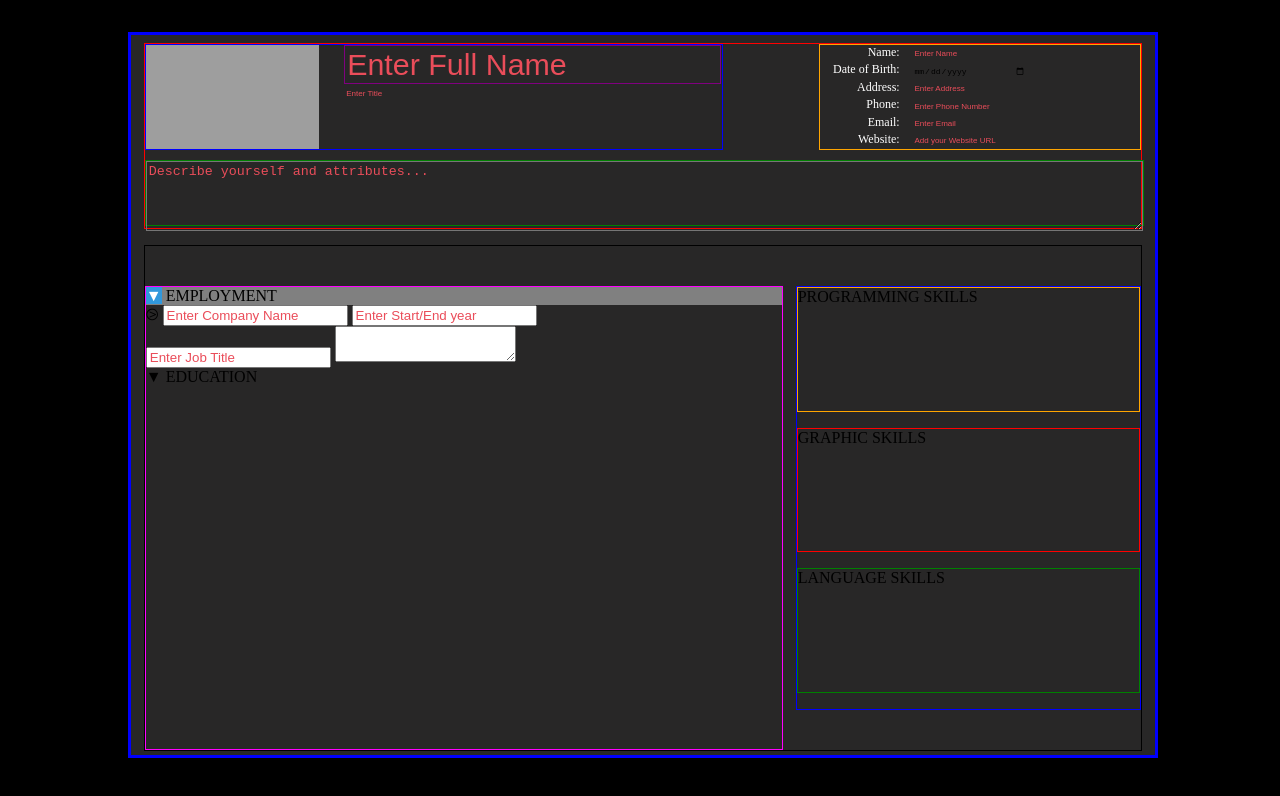
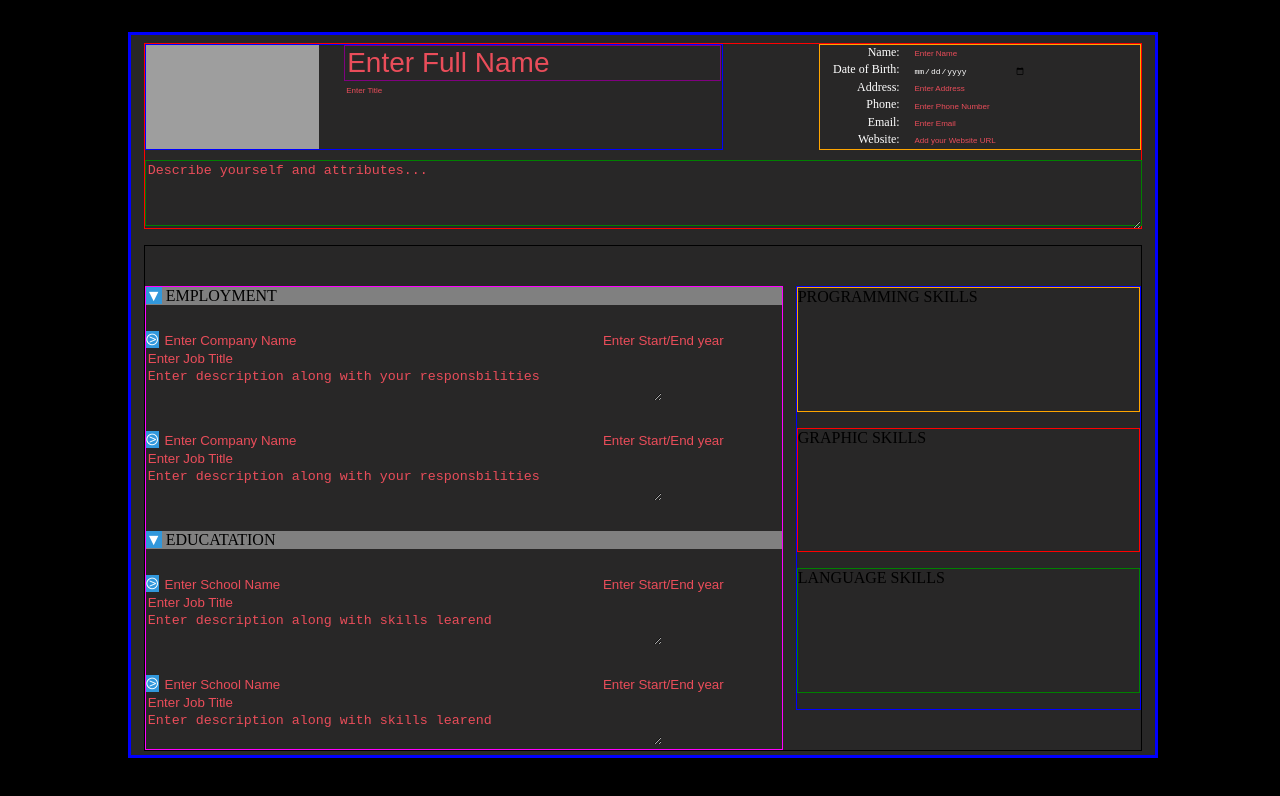
Before and after one commit to JcTheSavoir/rtt08-resume307_4, a plain HTML site: page index.html in a window 1280 px wide. Drawn offline with Linux system fonts and the light colour scheme; grey boxes are pictures that could not be loaded.

Commit message:
Add further containers into employer/education This is where people will enter past employer and education history.  Also add temporary styling of some tag selectors in css to show what the design will look like once finished

```diff
--- a/index.html
+++ b/index.html
@@ -9,6 +9,7 @@
         <link rel="stylesheet" href="style.css">
     </head>
     <body>
+
         <!-- container for entire page -->
         <div class="indexContainer">
             <!-- container for top section -->
@@ -61,7 +62,7 @@
 
                 <!-- Employment and education container -->
                 <div class="empAndEduContainer">
-
+                    <!-- employment section -->
                     <div class="employmentTop">
                         <span class="downSymbolEmployer">&#9660</span>
                         <span class="employmentTitle">EMPLOYMENT</span>
@@ -75,20 +76,55 @@
                             </span>
                             <input type="text" class="timeFrame" placeholder="Enter Start/End year">
                         </div>
-                        <input type="text" class="jobTitle" placeholder="Enter Job Title">
-                        <textarea name="jobSkills" id="" cols="" rows="" class="jobSkills"></textarea>
-
+                        <input type="text" class="jobTitle" placeholder="Enter Job Title"><br>
+                        <textarea name="jobSkills" id="" cols="" rows="" class="jobSkills" placeholder="Enter description along with your responsbilities"></textarea>
                     </div>
 
+                    <!-- <hr> -->
+
+                    <div class="employmentDetailsContainer">
+                        <div class="comTimeAndName">
+                            <span class="symbolNameContainer">
+                                <span class="rightSymbolEmployer">&#10689</span>
+                                <input for="text" class="placeName" placeholder="Enter Company Name">
+                            </span>
+                            <input type="text" class="timeFrame" placeholder="Enter Start/End year">
+                        </div>
+                        <input type="text" class="yourTitle" placeholder="Enter Job Title"><br>
+                        <textarea name="yourSkills" id="" cols="" rows="" class="yourSkills" placeholder="Enter description along with your responsbilities"></textarea>
+                    </div>
+
+                    <!-- Education section -->
                     <div class="educationTop">
-                        <span class="downSymbolEducation">&#9660</span>
-                        <span class="educationTitle">EDUCATION</span>
+                        <span class="downSymbolEducator">&#9660</span>
+                        <span class="educationTitle">EDUCATATION</span>
                     </div>
 
                     <div class="educationDetailsContainer">
+                        <div class="comTimeAndName">
+                            <span class="symbolNameContainer">
+                                <span class="rightSymbolEducator">&#10689</span>
+                                <input for="text" class="placeName" placeholder="Enter School Name">
+                            </span>
+                            <input type="text" class="timeFrame" placeholder="Enter Start/End year">
+                        </div>
+                        <input type="text" class="yourTitle" placeholder="Enter Job Title"><br>
+                        <textarea name="yourSkills" id="" cols="" rows="" class="yourSkills" placeholder="Enter description along with skills learend"></textarea>
+                    </div>
 
+                    <!-- <hr> -->
+                    <!-- <br> -->
 
-
+                    <div class="educationDetailsContainer">
+                        <div class="comTimeAndName">
+                            <span class="symbolNameContainer">
+                                <span class="rightSymbolEducator">&#10689</span>
+                                <input for="text" class="placeName" placeholder="Enter School Name">
+                            </span>
+                            <input type="text" class="timeFrame" placeholder="Enter Start/End year">
+                        </div>
+                        <input type="text" class="yourTitle" placeholder="Enter Job Title"><br>
+                        <textarea name="yourSkills" id="" cols="" rows="" class="yourSkills" placeholder="Enter description along with skills learend"></textarea>
                     </div>
 
 
--- a/style.css
+++ b/style.css
@@ -1,6 +1,22 @@
 ::placeholder{
     color: rgb(234, 77, 90);
 }
+/*
+Remove code below this comment, until you hit the "Don't remove below code" comment.  This is temporary, and should be overriden automatically by css choosing next
+*/
+input{
+    color: white;
+    background-color: transparent;
+    border: transparent;
+}
+
+textarea{
+    color: White;
+    background-color: transparent;
+    border: transparent;
+    width: 40vw;
+}
+/* Don't remove below code */
 
 .indexContainer{
 width: 80vw;
@@ -37,7 +53,7 @@ height: 13vh;
 }
 #fName{
     border: 1px solid purple;
-    font-size: 3.8vh;
+    font-size: 3.5vh;
     background-color: transparent;
     width: 29vw;
     height: fit-content;
@@ -109,8 +125,26 @@ display: flex;
 border: 1px solid magenta;
 margin: 5vh 1vw 0 0;
 width: 50vw;
+display: flex;
+flex-direction: column;
+justify-content: space-between;
 }
 
+hr {
+    border: none;
+    border-top: 3px dotted rgba(59, 58, 58, 0.68);
+    /* color: #333; */
+    /* overflow: visible; */
+    /* text-align: center; */
+    height: 5px;
+}
+
+.comTimeAndName{
+    display: flex;
+    justify-content: space-between;
+}
+
+        /* Employment */
 .employmentTop{
 background-color: gray;
 }
@@ -119,8 +153,25 @@ background-color: gray;
     color: white;
 }
 
+.rightSymbolEmployer{
+    background-color: rgb(49, 152, 220);
+    color: white;
+}
 
 
+        /* Education */
+.educationTop{
+background-color: gray;
+}
+.downSymbolEducator{
+    background-color: rgb(49, 152, 220);
+    color: white;
+}
+
+.rightSymbolEducator{
+    background-color: rgb(49, 152, 220);
+    color: white;
+}
 
 
     /*  Skills Container */
```
